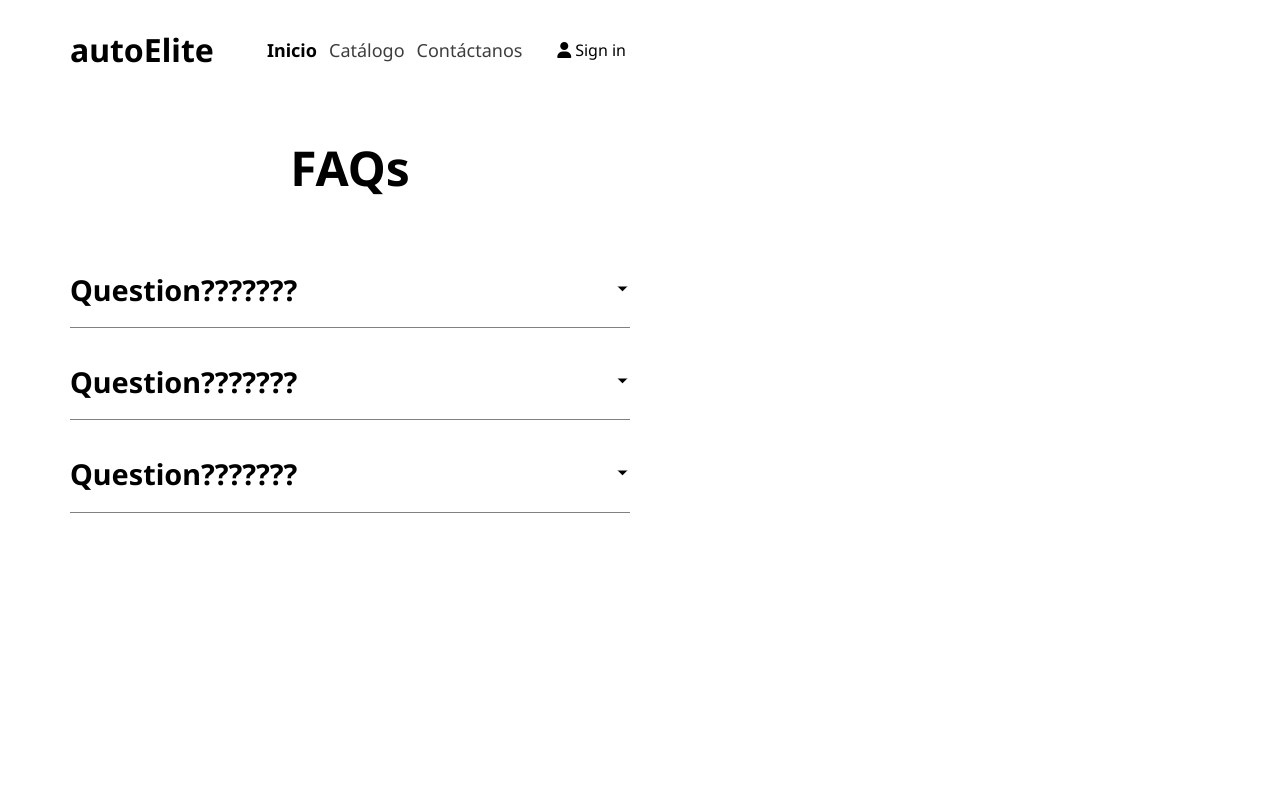
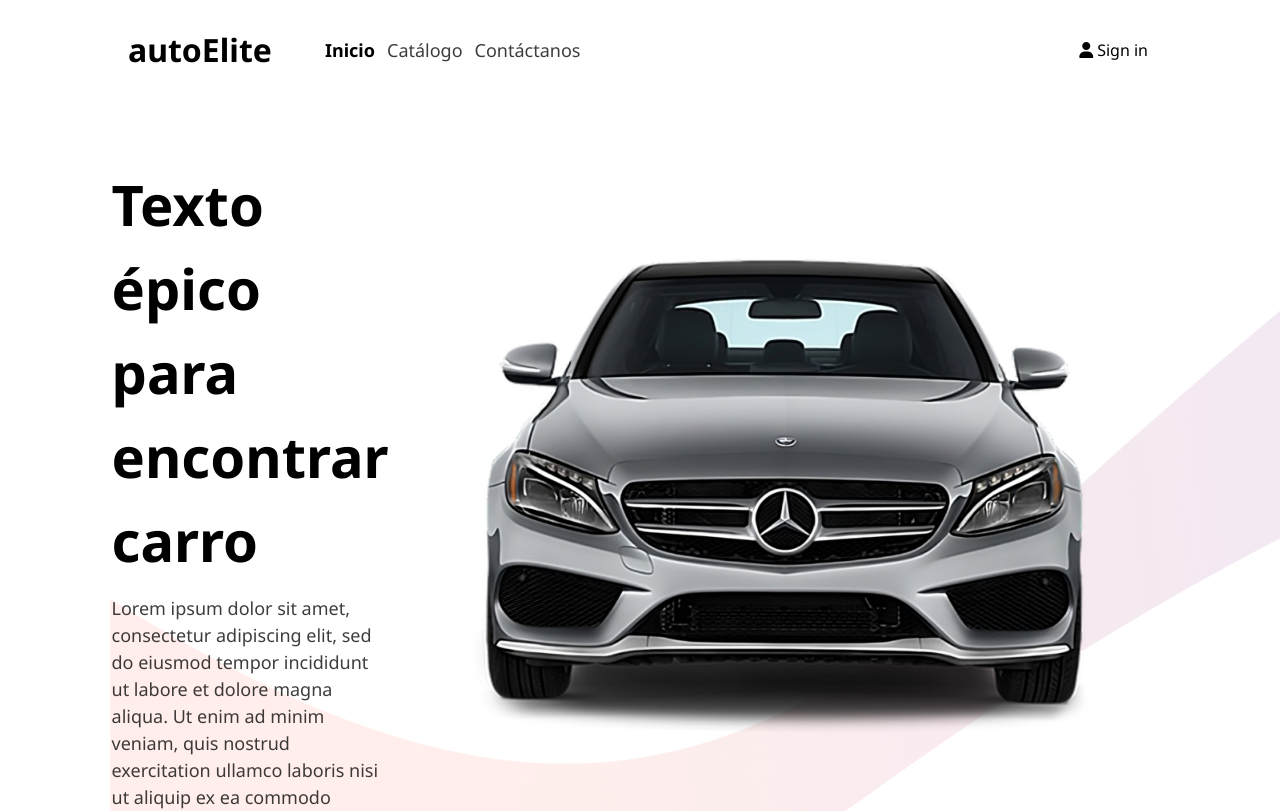
Before and after one commit to JuanFelipeJaramillo20/AutoElite-Frontend, a React (Vite) app: page / in a window 1280 px wide. Shown: the top 811 px of the page. Built offline with nearby package versions, Linux system fonts and the light colour scheme.

Commit message:
PFG1DS1-80 => nombrando ruta path en routes

```diff
--- a/src/routes/routes.jsx
+++ b/src/routes/routes.jsx
@@ -18,8 +18,7 @@ export const RoutesConfiguration = () => {
     <Router>
       <Header />
       <Routes>
-        <Route path='/' element={<PreguntasFrecuentes />} />
-        <Route path='/a' element={<Inicio />} />
+        <Route path='/' element={<Inicio />} />
         <Route path='/catalogo' element={<Catalogo />} />
         <Route path='/contacto' element={<Contacto />} />
         <Route path='/publicacion/:publicacionId' element={<Publicacion />} />
@@ -31,6 +30,7 @@ export const RoutesConfiguration = () => {
             path='/publicacion/editar/:publicacionId'
             element={<EditarPublicacion />}
           />
+          <Route path='/preguntasFrecuentes' element={<PreguntasFrecuentes />} />
           <Route path='/favoritos' element={<Favoritos />} />
         </Route>
       </Routes>
```
